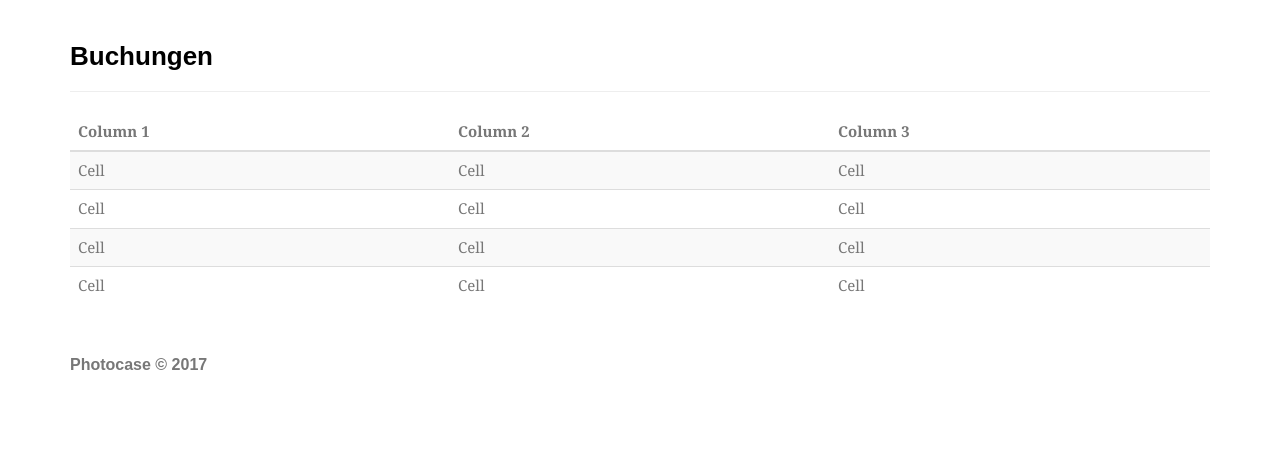
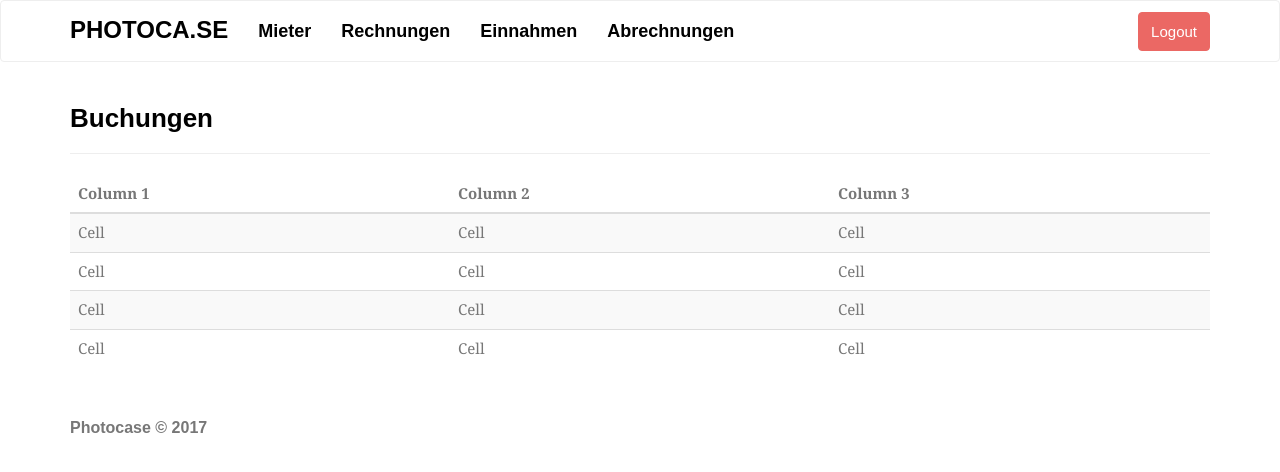
Before and after one commit to kevintrottmann/WebEngProject, a PHP site: page /view/Welcome.html in a window 1280 px wide. Shown: the top 472 px of the page. Run offline with PHP 8.4, Linux system fonts and the light colour scheme; some web fonts are replaced.

Commit message:
Vorbereitungen Struktur

```diff
--- a/view/Welcome.html
+++ b/view/Welcome.html
@@ -11,7 +11,22 @@
 </head>
 
 <body>
-<?php include 'navbar.php';?>
+    <nav class="navbar navbar-default">
+        <div class="container">
+            <div class="navbar-header"><a class="navbar-brand" href="#">Photoca.se </a>
+                <button class="navbar-toggle collapsed" data-toggle="collapse" data-target="#navcol-1"><span class="sr-only">Toggle navigation</span><span class="icon-bar"></span><span class="icon-bar"></span><span class="icon-bar"></span></button>
+            </div>
+            <div class="collapse navbar-collapse" id="navcol-1">
+                <ul class="nav navbar-nav">
+                    <li role="presentation"><a href="#">Mieter</a></li>
+                    <li role="presentation"><a href="#">Rechnungen</a></li>
+                    <li role="presentation"><a href="#">Einnahmen</a></li>
+                    <li role="presentation"><a href="#">Abrechnungen</a></li>
+                </ul>
+                <button class="btn btn-primary navbar-btn navbar-right" type="button">Logout</button>
+            </div>
+        </div>
+    </nav>
     <div class="container">
         <div class="page-header">
             <h3>Buchungen</h3></div>
--- a/view/navbar.php
+++ b/view/header.php
@@ -1,4 +1,3 @@
- <?php ?>
  <nav class="navbar navbar-default">
         <div class="container">
             <div class="navbar-header"><a class="navbar-brand" href="#">Photoca.se </a>
```
Also changed, not shown: view/abrechnungen.php (added), view/footer.php (added), view/mieter.php (added), view/rechnungen.php (added), 4 other files.
